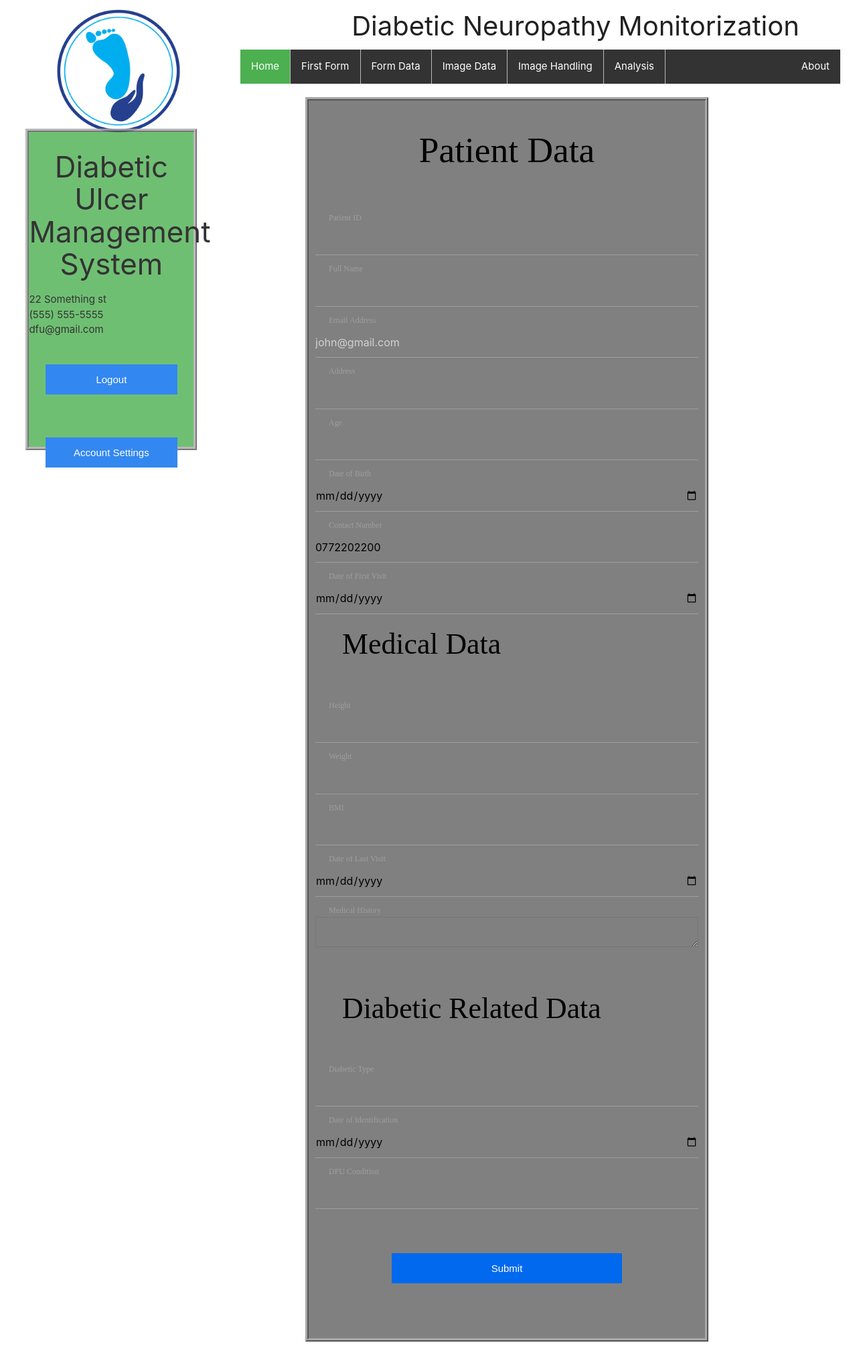
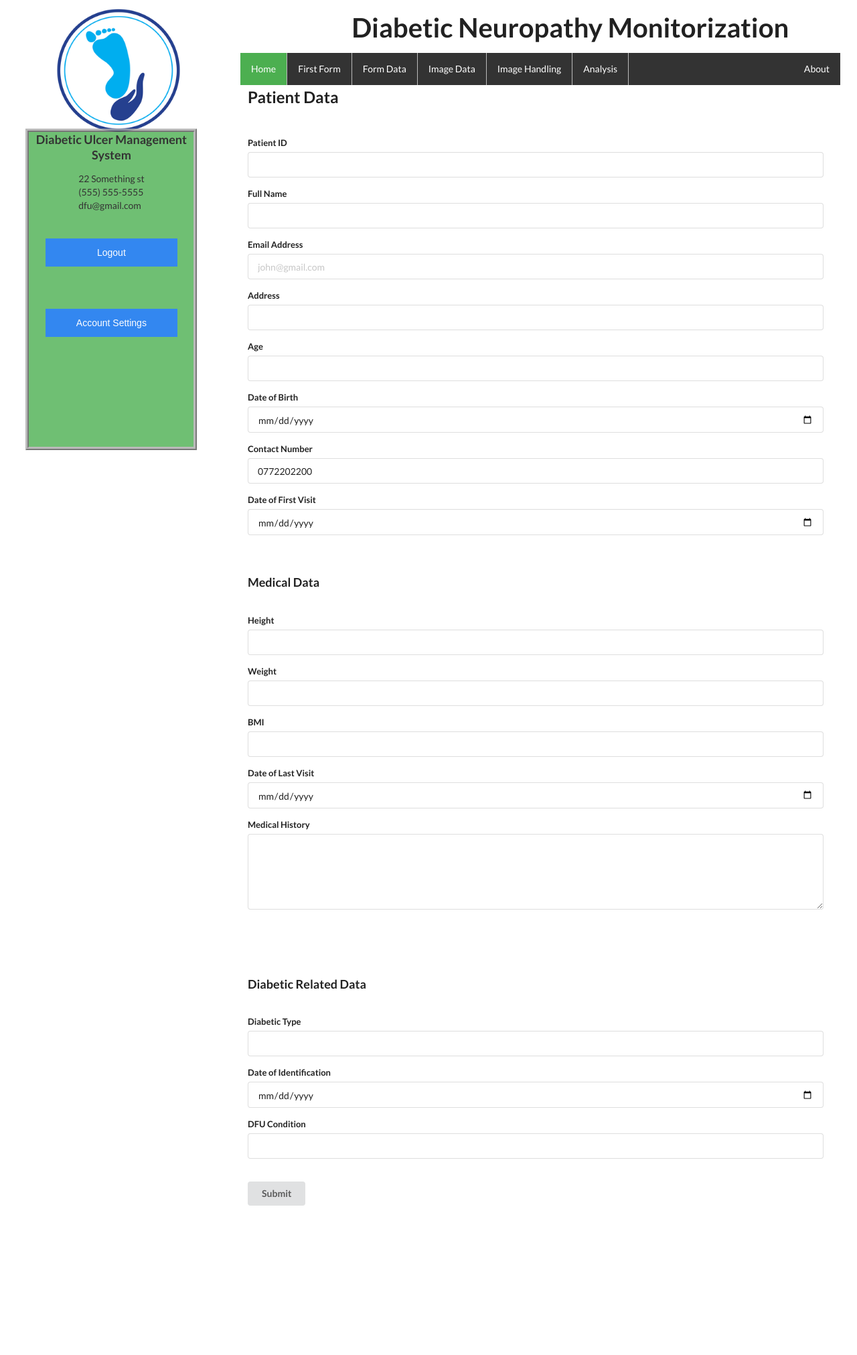
Before and after one commit to cramraj8/DFUWebPlatform, a Django app: page /entryform/ in a window 1280 px wide. Shown: the whole page at 67% size. After the commit the page ends 1800 px from the top, so only its background shows below. Run offline with Django 3.2, Linux system fonts and the light colour scheme; some libraries are stand-ins or nearby versions.

Commit message:
Add Semantic UI to entry form

```diff
--- a/DFUApp/static/css/entryform.css
+++ /dev/null
@@ -1,78 +0,0 @@
-
-
-.wrapper{
-  float: left;
-  font-family: Gordona;
-  background: grey;
-
-  width: 70%;
-  min-height: 530px;
-
-  text-align: left;
-
-  margin: 20px 10%;
-  padding: 10px;
-
-  /*text-shadow: -1px -1px rgba(0,0,0,1), 1px 1px rgba(255,255,255,1);*/
-  /*color: rgba(0,0,0,1);
-  border: ridge 5px darkgrey;*/
-
-  /*text-shadow: -1.5px -1.5px rgba(1,1,1,1.5), .5px 1.5px rgba(255,255,255,1.5);*/
-  /*color: rgba(139,69,19,1);*/
-  color: rgba(0,0,0,1);
-  border: ridge 5px darkgrey;
-}
-
-.wrapper input, textarea{
-    float:right;
-    padding-right:200px;
-    width:100px;
-}
-.wrapper label{
-    padding-left:20px;
-}
-.wrapper h3{
-    padding-left:40px;
-}
-.wrapper h2{
-    text-align: center;
-}
-
-/*++++++++++++++++++++++++++++++++++++++++++++++++++++++++++++++++++++++++++++*/
-
-.form button {
-    width: 60%;
-    /*margin: auto 10%;*/
-    margin: 10% 20%;
-
-
-    display: inline-block;
-    border: none;
-    /*padding: 1rem 2rem;*/
-    padding: 1rem 2rem;
-    text-decoration: none;
-    background: #0069ed;
-    color: #ffffff;
-    font-family: sans-serif;
-    font-size: 1rem;
-    line-height: 1;
-    cursor: pointer;
-    text-align: center;
-    transition: background 250ms ease-in-out, transform 150ms ease;
-    -webkit-appearance: none;
-    -moz-appearance: none;
-}
-
-.form button:hover,
-button:focus {
-    background: #0053ba;
-}
-
-.form button:focus {
-    outline: 1px solid #fff;
-    outline-offset: -4px;
-}
-
-.form button:active {
-    transform: scale(0.99);
-}
--- a/DFUApp/templates/base_generic.html
+++ b/DFUApp/templates/base_generic.html
@@ -16,10 +16,17 @@
         <link rel="stylesheet" href="{% static 'css/uploaddata.css' %}">
 
     <!-- Compiled and minified CSS -->
-    <link rel="stylesheet" href="https://cdnjs.cloudflare.com/ajax/libs/materialize/1.0.0/css/materialize.min.css">
+    <!-- <link rel="stylesheet" href="https://cdnjs.cloudflare.com/ajax/libs/materialize/1.0.0/css/materialize.min.css"> -->
 
     <!-- Compiled and minified JavaScript -->
-    <script src="https://cdnjs.cloudflare.com/ajax/libs/materialize/1.0.0/js/materialize.min.js"></script>
+    <!-- <script src="https://cdnjs.cloudflare.com/ajax/libs/materialize/1.0.0/js/materialize.min.js"></script> -->
+
+    <link rel="stylesheet" type="text/css" href="https://cdnjs.cloudflare.com/ajax/libs/semantic-ui/2.4.1/semantic.min.css">
+    <script
+    src="https://code.jquery.com/jquery-3.1.1.min.js"
+    integrity="sha256-hVVnYaiADRTO2PzUGmuLJr8BLUSjGIZsDYGmIJLv2b8="
+    crossorigin="anonymous"></script>
+    <script src="https://cdnjs.cloudflare.com/ajax/libs/semantic-ui/2.4.1/semantic.min.js"></script>
 
 
 </head>
--- a/DFUApp/templates/entryForm.html
+++ b/DFUApp/templates/entryForm.html
@@ -2,76 +2,74 @@
 
 
 {% block content %}
-  <!-- <div style="margin-left:25%;padding:1px 16px;height:5000px;"> -->
-<!--     <div style="margin-left:30%;padding:1px 50px;height:auto;"> -->
 <div style="margin-left:25%;margin-top: 5%;padding:1px 50px;">
       <div class="wrapper">
             <h2>Patient Data</h2>
             <br/>
 
-        <form class="form" action="/post_create/" method="post">
+            <form class="ui form" action="/post_create/" method="post">
                   {% csrf_token %}
 
-              <p>
+                  <div class="field">
                         <label for="patient_id">Patient ID</label>
                         <!-- <input type="text" name="patient_id" id="patient_id" value="Auto Assign" required> -->
                         <input type="text" name="patient_id" id="patient_id" required>
-              </p>
-              <p>
+                  </div>
+                  <div class="field">
                         <label for="fullname">Full Name</label>
                         <!-- <input type="text" name="fullname" id="fullname" value="Full Name"> -->
                         <input type="text" name="fullname" id="fullname">
-              </p>
-              <p>
+                  </div>
+                  <div class="field">
                         <label for="email">Email Address</label>
                         <input type="email" name="email" id="email" placeholder="john@gmail.com">
-              </p>
-              <p>
+                  </div>
+                  <div class="field">
                         <label for="address">Address</label>
                         <input type="text" name="address" id="address">
-              </p>
-              <p>
+                  </div>
+                  <div class="field">
                         <label for="age">Age</label>
                         <input type="number" name="age" id="age">
-              </p>
-              <p>
+                  </div>
+                  <div class="field">
                         <label for="dateofbirthvisit">Date of Birth</label>
                         <input type="date" name="dob" id="dateofbirthvisit">
-              </p>
-              <p>
+                  </div>
+                  <div class="field">
                         <label for="phone">Contact Number</label>
                         <input type="tel" name="phone" id="phone" value="0772202200">
-              </p>
-              <p>
+                  </div>
+                  <div class="field">
                         <label for="dateoffirstvisit">Date of First Visit</label>
                         <input type="date" name="dateoffirstvisit" id="dateoffirstvisit">
-              </p>
+                  </div>
 
                   <br/>
                   <h3>Medical Data</h3>
                   <br/>
                   <!-- Medical Data -->
 
-              <p>
+                  <div class="field">
                         <label for="height">Height</label>
                         <input type="number" name="height" id="height">
-              </p>
-              <p>
+                  </div>
+                  <div class="field">
                         <label for="weight">Weight</label>
                         <input type="number" name="weight" id="weight">
-              </p>
-              <p>
+                  </div>
+                  <div class="field">
                         <label for="bmi">BMI</label>
                         <input type="number" name="bmi" id="bmi">
-              </p>
-              <p>
+                  </div>
+                  <div class="field">
                         <label for="dateoflastvisit">Date of Last Visit</label>
                         <input type="date" name="dateoflastvisit" id="dateoflastvisit">
-              </p>
-              <p class="full">
+                  </div>
+                  <div class="field full">
                         <label for="medicalhistory">Medical History</label>
                         <textarea name="medicalhistory" rows="5" id="medicalhistory"></textarea>
-              </p>
+                  </div>
 
 
                   <br/>
@@ -81,25 +79,21 @@
                   <br/>
 
                   <!-- Diabetic Specific Data -->
-              <p>
+                  <div class="field">
                         <label for="diabetictype">Diabetic Type</label>
                         <input type="text" name="diabetictype" id="diabetictype">
-              </p>
-              <p>
+                  </div>
+                  <div class="field">
                         <label for="dateofidentification">Date of Identification</label>
                         <input type="date" name="dateofidentification" id="dateofidentification">
-              </p>
-              <p>
+                  </div>
+                  <div class="field">
                         <label for="dfucondition">DFU Condition</label>
                         <input type="text" name="dfucondition" id="dfucondition">
-              </p>
+                  </div>
 
                   <br/>
-              <p class="submitdata">
-                    <button type="submit">Submit</button>
-              </p>
-
-
+                  <button class="ui button" type="submit">Submit</button>
 
             </form>
 
```
Also changed, not shown: DFUApp/templates/BASE.html (deleted, +0 -120 lines), 1 other file. Lines whose indentation alone changed are shown as unchanged.
